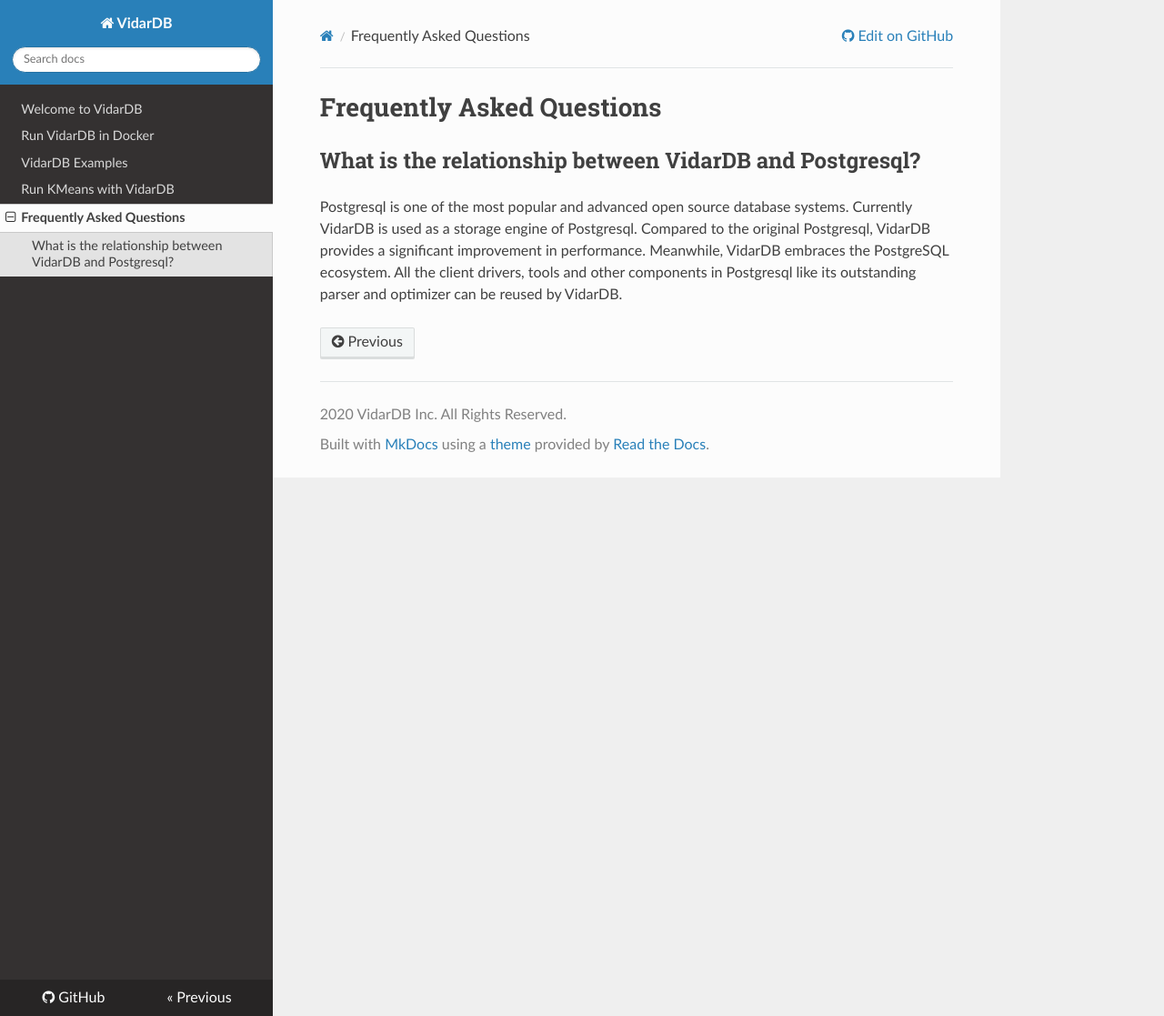
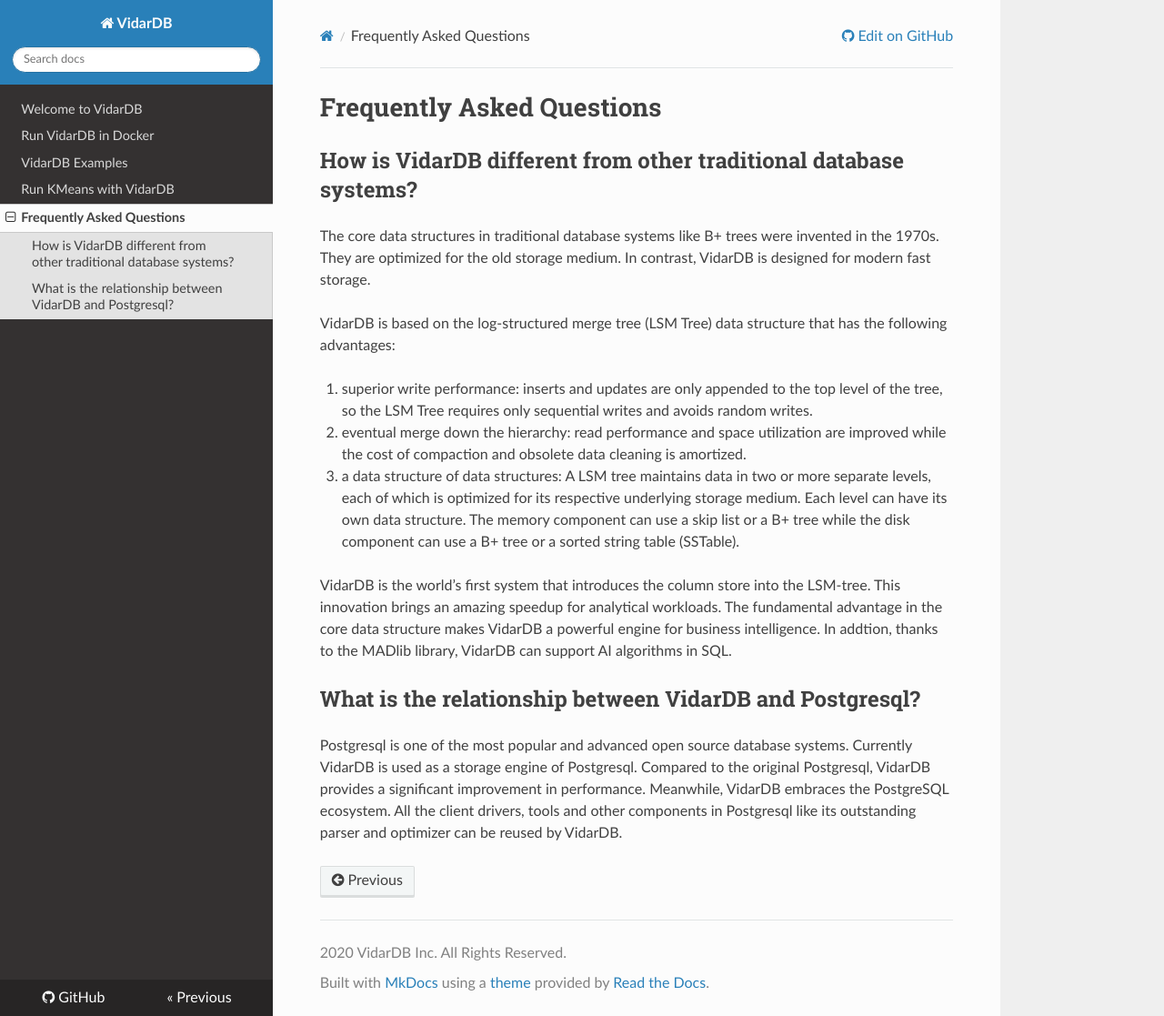
Before and after one commit to vidardb/docs, an MkDocs documentation site: the page built from docs/faq.md, in a window 1280 px wide and 1117 px high. Shown: the whole window at 91% size. Built offline with MkDocs 1.6.1, drawn with Linux system fonts in a browser that asks for light colours; nearby versions of some CDN libraries.

Commit message:
Update faq.md

```diff
--- a/docs/faq.md
+++ b/docs/faq.md
@@ -1,4 +1,19 @@
 # Frequently Asked Questions
+
+## How is VidarDB different from other traditional database systems?
+
+The core data structures in traditional database systems like B+ trees were invented in the 1970s. They are optimized for the old storage medium.  In contrast, VidarDB is designed for modern fast storage.
+
+VidarDB is based on the log-structured merge tree (LSM Tree) data structure that has the following advantages:
+
+1. superior write performance: inserts and updates are only appended to the top level of the tree, so the LSM Tree requires only sequential writes and avoids random writes.
+
+2. eventual merge down the hierarchy: read performance and space utilization are improved while the cost of compaction and obsolete data cleaning is amortized.
+
+3. a data structure of data structures: A LSM tree maintains data in two or more separate levels, each of which is optimized for its respective underlying storage medium. Each level can have its own data structure. The memory component can use a skip list or a B+ tree while the disk component can use a B+ tree or a sorted string table (SSTable).
+
+VidarDB is the world’s first system that introduces the column store into the LSM-tree. This innovation brings an amazing speedup for analytical workloads.  The fundamental advantage in the core data structure makes VidarDB a powerful engine for business intelligence. In addtion, thanks to the MADlib library, VidarDB can support AI algorithms in SQL.
+
 
 ## What is the relationship between VidarDB and Postgresql?
 
```
